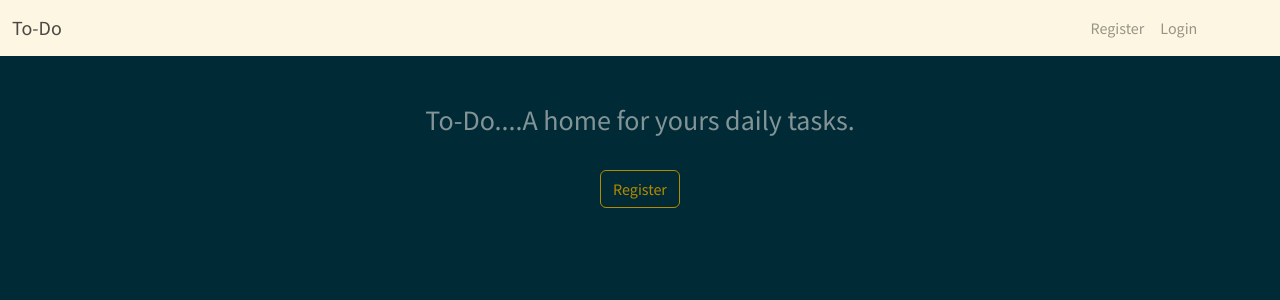
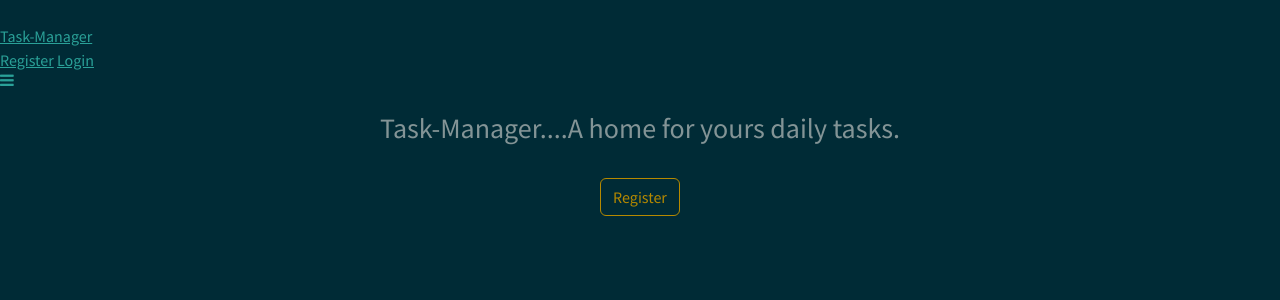
Before and after one commit to Vasurko09/task-manager, a Django app: page / in a window 1280 px wide. Shown: the top 300 px of the page. Run offline with Django 4.2, Linux system fonts and the light colour scheme.

Commit message:
second commit

```diff
--- a/templates/base.html
+++ b/templates/base.html
@@ -1,4 +1,4 @@
-<nav class="navbar navbar-expand-lg navbar-light bg-light">
+<!-- <nav class="navbar navbar-expand-lg navbar-light bg-light">
     <div class="container-fluid">
       <a class="navbar-brand" href="#">To-Do</a>
       <button class="navbar-toggler" type="button" data-bs-toggle="collapse" data-bs-target="#navbarNav" aria-controls="navbarNav" aria-expanded="false" aria-label="Toggle navigation">
@@ -17,4 +17,21 @@
         </ul>
       </div>
     </div>
-  </nav>
+  </nav> -->
+<link rel="stylesheet" href="https://cdnjs.cloudflare.com/ajax/libs/font-awesome/4.7.0/css/font-awesome.min.css">
+<link rel="stylesheet" href="{% static 'css/test.css' %}">
+<!-- Top Navigation Menu -->
+<div class="topnav">
+  <a href="#home" class="active">Logo</a>
+  <!-- Navigation links (hidden by default) -->
+  <div id="myLinks">
+    <a href="#news">News</a>
+    <a href="#contact">Contact</a>
+    <a href="#about">About</a>
+  </div>
+  <!-- "Hamburger menu" / "Bar icon" to toggle the navigation links -->
+  <a href="javascript:void(0);" class="icon" onclick="myFunction()">
+    <i class="fa fa-bars"></i>
+  </a>
+  <script src="{% static 'js/test.js'%}"></script>
+</div>
--- a/templates/index.html
+++ b/templates/index.html
@@ -4,24 +4,64 @@
         <meta charset="utf-8"/>
         <meta name="viewport" content="width-device-width, initial-scale-1, maximum-scale-1"/>
         <link rel="stylesheet" href="https://bootswatch.com/5/solar/bootstrap.min.css">
-        <link rel="stylesheet" href="{% static 'css/sytle.css'%}">
+
 
         <style>
-            #navbarNav{
-                margin-left: 80%;
+            .topnav a.active {
+                margin-top: -25px;
+
             }
+            @media screen and (max-width: 500px){
+                .topnav a.active{
+                    margin-top:-10px;
+
+
+                }
+                .topnav a.icon{
+
+                    padding-bottom: 30px;
+                }
+                .topnav{
+
+                }
+
+
+
+
+            }
+
+
 
         </style>
 
     </head>
 
-    {% include 'base.html' %}
+
 
       <br>
       <body>
+        <link rel="stylesheet" href="https://cdnjs.cloudflare.com/ajax/libs/font-awesome/4.7.0/css/font-awesome.min.css">
+        <link rel="stylesheet" href="{% static 'css/test.css' %}">
+        <!-- Top Navigation Menu -->
+        <div class="topnav">
+            <a href="/" class="active">Task-Manager</a>
+            <!-- Navigation links (hidden by default) -->
+            <div id="myLinks">
+
+                <a href="{% url 'register' %}">Register</a>
+                <a href="{% url 'login' %}">Login</a>
+            </div>
+            <!-- "Hamburger menu" / "Bar icon" to toggle the navigation links -->
+            <a href="javascript:void(0);" class="icon" onclick="myFunction()">
+                <i class="fa fa-bars"></i>
+            </a>
+            <script src="{% static 'js/test.js'%}"></script>
+        </div>
         <div class="text-center">
         <br>
-        <h3 >To-Do....A home for yours daily tasks.</h3>
+        <h3 >Task-Manager....A home for yours daily tasks.</h3>
+
+
 
         <br>
         <a class="btn btn-outline-primary" type="button" href="register">Register</a>
@@ -29,7 +69,7 @@
 
       </div>
       </body>
-      <script></script>
+
 
 
 </html>
```
Also changed, not shown: templates/profile/dashboard.html (+40 -6 lines), templates/profile/view-task.html (+31 -5 lines), todo/settings.py (+8 -2 lines), static/about-2.jpg (added), templates/register.html (line endings or trailing spaces).
